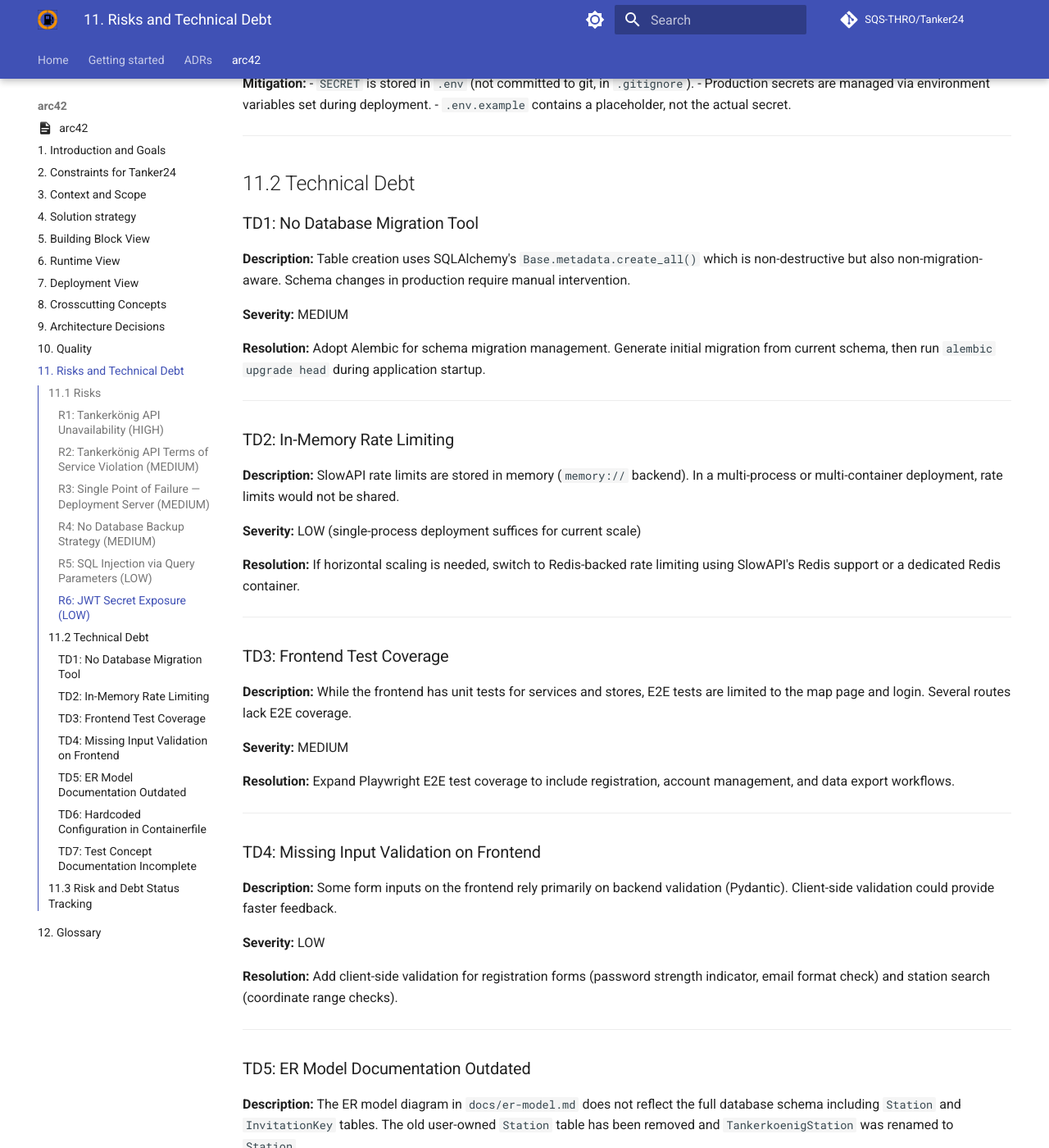
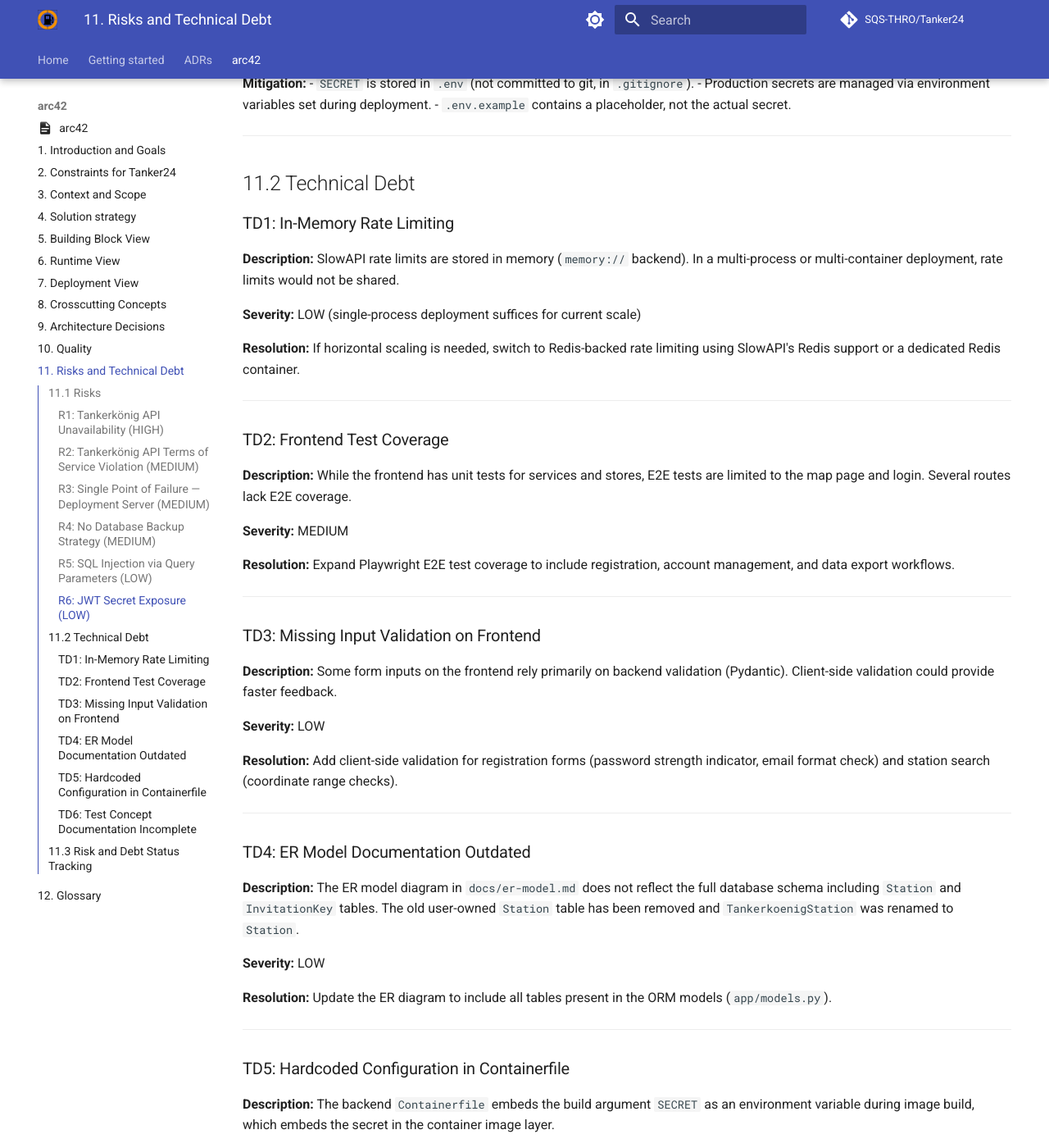
Before and after one commit to SQS-THRO/Tanker24, an MkDocs documentation site: the page built from docs/arc42/11_risks_technical_debt.md, in a window 1280 px wide and 1400 px high, scrolled down 1864 px. Shown: the whole window at 82% size. Built offline with MkDocs 1.6.1 and Material for MkDocs 9.7.7, drawn with Linux system fonts in a browser that asks for light colours; comment, search, counter and statistics services are not loaded; some of the changed text lies outside the part shown.

Commit message:
#225 updated risks

```diff
--- a/docs/arc42/11_risks_technical_debt.md
+++ b/docs/arc42/11_risks_technical_debt.md
@@ -88,17 +88,7 @@
 
 ## 11.2 Technical Debt
 
-### TD1: No Database Migration Tool
-
-**Description:** Table creation uses SQLAlchemy's `Base.metadata.create_all()` which is non-destructive but also non-migration-aware. Schema changes in production require manual intervention.
-
-**Severity:** MEDIUM
-
-**Resolution:** Adopt Alembic for schema migration management. Generate initial migration from current schema, then run `alembic upgrade head` during application startup.
-
----
-
-### TD2: In-Memory Rate Limiting
+### TD1: In-Memory Rate Limiting
 
 **Description:** SlowAPI rate limits are stored in memory (`memory://` backend). In a multi-process or multi-container deployment, rate limits would not be shared.
 
@@ -148,7 +138,7 @@
 
 ---
 
-### TD7: Test Concept Documentation Incomplete
+### TD6: Test Concept Documentation Incomplete
 
 **Description:** The `testConcept.md` documentation contains TODO markers for the GitHub pipeline test execution section, unit tests, integration tests, and smoke tests sections.
 
@@ -165,13 +155,12 @@
 | R1 | Tankerkönig API Unavailability | HIGH | Mitigated (graceful degradation + cache) |
 | R2 | Terms of Service Violation | MEDIUM | Mitigated (rate limiter + cache) |
 | R3 | Single Point of Failure | MEDIUM | Acknowledged |
-| R4 | No Database Backup | MEDIUM | Open |
+| R4 | No Database Backup | MEDIUM | Accepted (Out of Scope) |
 | R5 | SQL Injection | LOW | Mitigated (ORM usage) |
 | R6 | JWT Secret Exposure | LOW | Mitigated (.env + .gitignore) |
-| TD1 | No DB Migration Tool | MEDIUM | Open |
-| TD2 | In-Memory Rate Limiting | LOW | Accepted for current scale |
-| TD3 | Frontend Test Coverage | MEDIUM | Open |
-| TD4 | Missing Frontend Validation | LOW | Open |
-| TD5 | ER Model Outdated | LOW | Open |
-| TD6 | Secret in Containerfile | MEDIUM | Open |
-| TD7 | Test Concept Incomplete | LOW | Avoided by improving the test concept |
+| TD1 | In-Memory Rate Limiting | LOW | Accepted for current scale |
+| TD2 | Frontend Test Coverage | MEDIUM | Mitigated (increased coverage) |
+| TD3 | Missing Frontend Validation | LOW | Mitigated |
+| TD4 | ER Model Outdated | LOW | Mitigated (Updated diagram) |
+| TD5 | Secret in Containerfile | MEDIUM | Mitigated |
+| TD6 | Test Concept Incomplete | LOW | Avoided by improving the test concept |
```
Also changed, not shown: other parts of docs/arc42/11_risks_technical_debt.md (+4 -4 lines).
